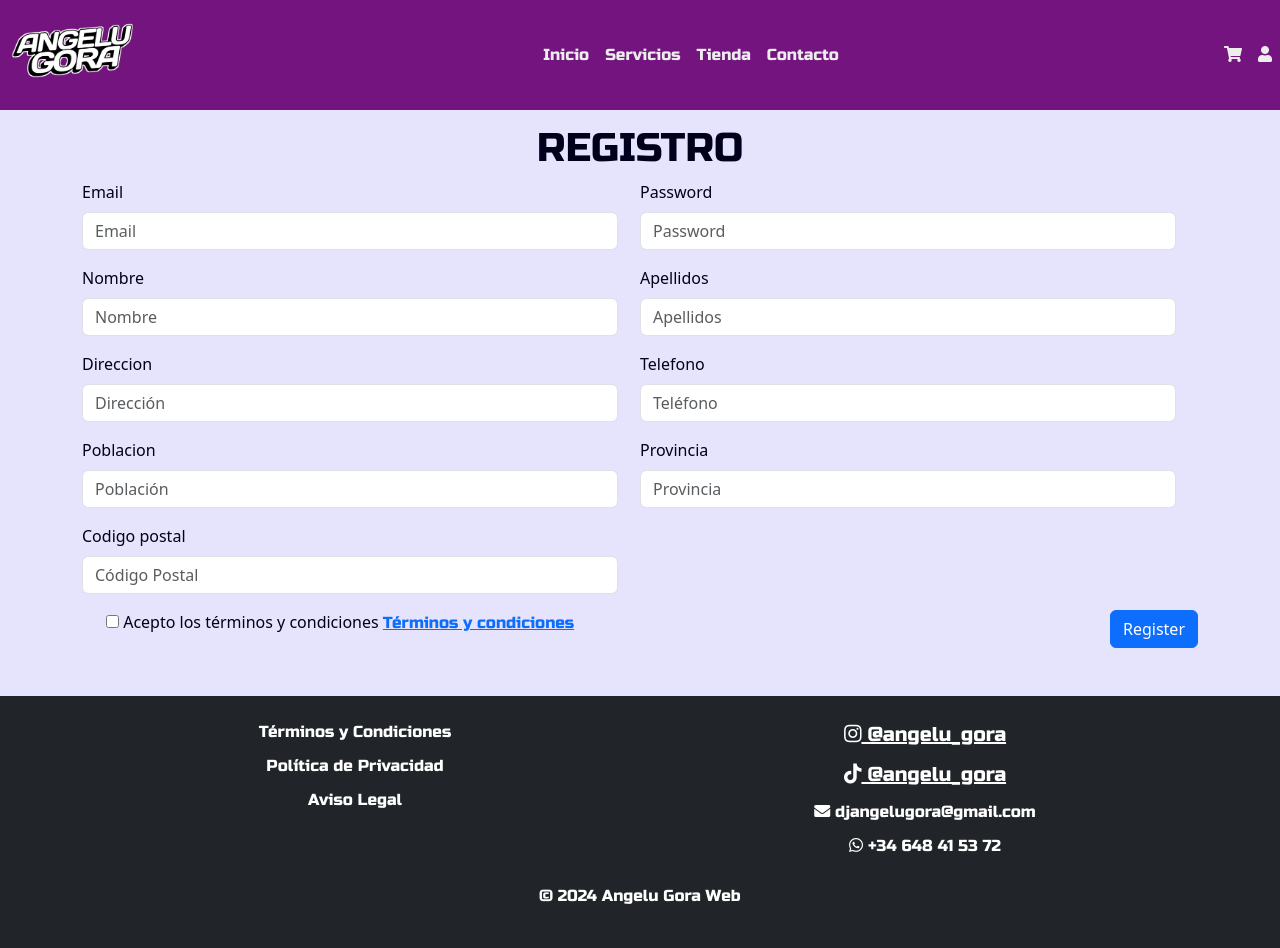
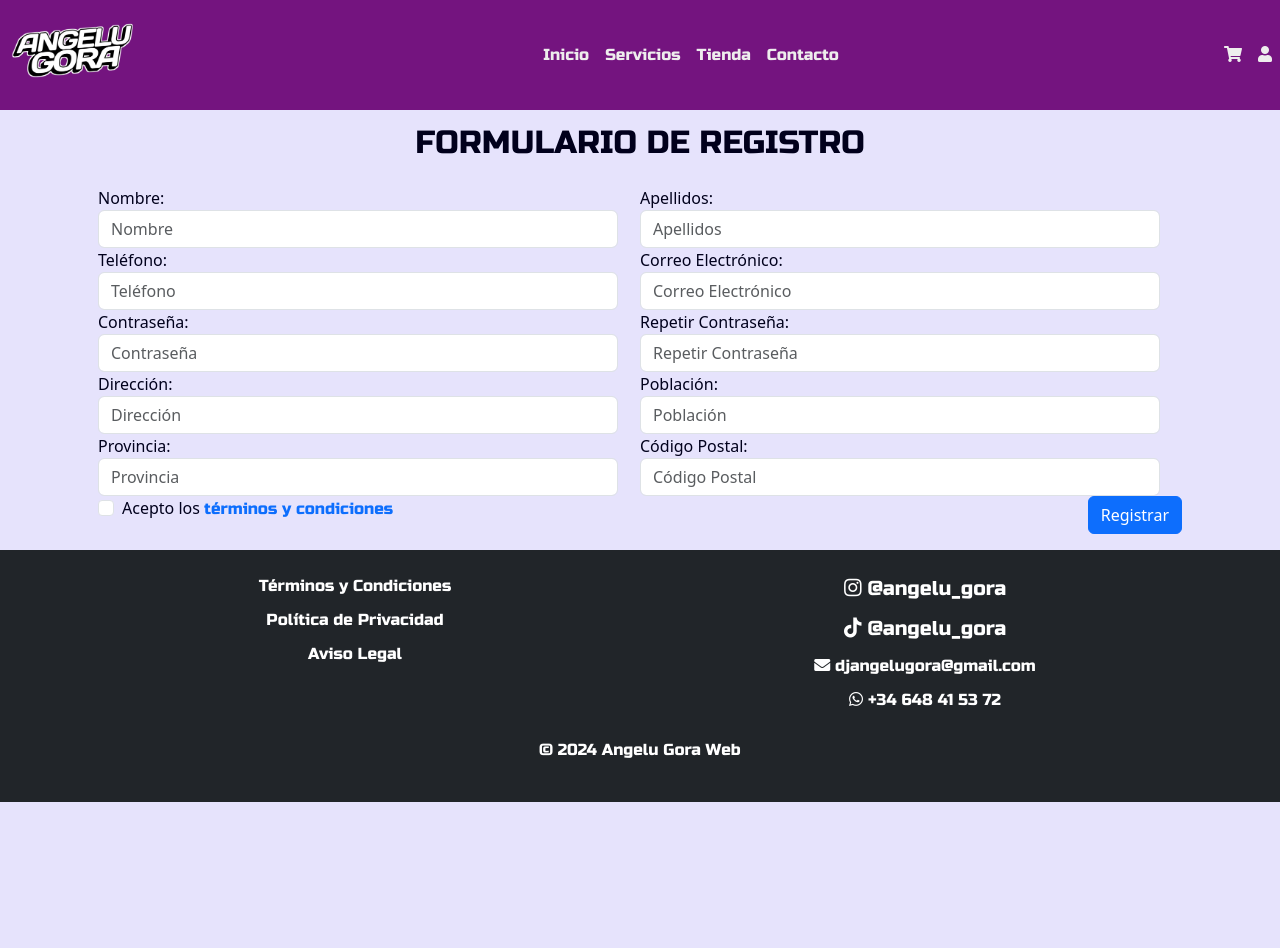
Before and after one commit to AngeluGora/repositorioGomez, a Symfony app: template angelugoraweb/templates/registration/register.html.twig in a window 1280 px wide. After the commit the page ends 802 px from the top, so only its background shows below. Run offline with Twig, Linux system fonts and the light colour scheme; the template is opened without the code that fills it, so the values that code supplies are empty; form fields are guessed from the names that the template uses; some libraries are stand-ins or nearby versions.

Commit message:
Login y registro con validacion

```diff
--- a/angelugoraweb/config/routes.yaml
+++ b/angelugoraweb/config/routes.yaml
@@ -63,3 +63,7 @@ app_irEditar:
 app_editar_perfil:
     path: /user/{id}/editar
     controller: App\Controller\PerfilController::editarPerfil
+
+app_irARegister:
+    path: /irARegister
+    controller: App\Controller\RegistrationController::irARegister
--- a/angelugoraweb/public/estilos/principal.css
+++ b/angelugoraweb/public/estilos/principal.css
@@ -82,6 +82,9 @@ header .navbar .nav-link:hover {
     .navbar-logo {
         max-width: 150px;
     }
+}
+a {
+    text-decoration: none !important;
 }
 
 main {
--- a/angelugoraweb/templates/registration/register.html.twig
+++ b/angelugoraweb/templates/registration/register.html.twig
@@ -1,61 +1,80 @@
 {% extends 'base.html.twig' %}
 
-{% block title %}Register{% endblock %}
+{% block title %}Registro{% endblock %}
 
 {% block main %}
+<div class="container">
+    <h2 class="text-center mb-4">FORMULARIO DE REGISTRO</h2>
+    <div class="form-container m-3">
+        {% if error %}
+            <div class="alert alert-danger">
+                {{ error }}
+            </div>
+        {% endif %}
 
-<div class="container">
-    <h1 class="text-center">REGISTRO</h1>
+        <form action="{{ path('app_register') }}" method="POST">
+            <div class="flex-container">
 
-    {% if form_errors(registrationForm) is not empty %}
-        <div class="alert alert-danger" role="alert">
-            {{ form_errors(registrationForm) }}
-        </div>
-    {% endif %}
+                <div class="form-group">
+                    <label for="nombre">Nombre:</label>
+                    <input type="text" class="form-control" id="nombre" name="nombre" placeholder="Nombre" required>
+                </div>
 
-    <div class="custom-form-flex-container mb-5">
-        {{ form_start(registrationForm, {'attr': {'class': 'custom-form'}}) }}
-            <div class="flex-container">
                 <div class="form-group">
-                    {{ form_row(registrationForm.email, {'attr': {'class': 'form-control', 'placeholder': 'Email'}}) }}
+                    <label for="apellidos">Apellidos:</label>
+                    <input type="text" class="form-control" id="apellidos" name="apellidos" placeholder="Apellidos" required>
                 </div>
+
                 <div class="form-group">
-                    {{ form_row(registrationForm.plainPassword, {'label': 'Password', 'attr': {'class': 'form-control', 'placeholder': 'Password'}}) }}
+                    <label for="telefono">Teléfono:</label>
+                    <input type="tel" class="form-control" id="telefono" name="telefono" placeholder="Teléfono" required>
                 </div>
+
                 <div class="form-group">
-                    {{ form_row(registrationForm.nombre, {'attr': {'class': 'form-control', 'placeholder': 'Nombre'}}) }}
+                    <label for="email">Correo Electrónico:</label>
+                    <input type="email" class="form-control" id="email" name="email" placeholder="Correo Electrónico" required>
                 </div>
+
                 <div class="form-group">
-                    {{ form_row(registrationForm.apellidos, {'attr': {'class': 'form-control', 'placeholder': 'Apellidos'}}) }}
+                    <label for="password">Contraseña:</label>
+                    <input type="password" class="form-control" id="password" name="password" placeholder="Contraseña" required>
                 </div>
+
                 <div class="form-group">
-                    {{ form_row(registrationForm.direccion, {'attr': {'class': 'form-control', 'placeholder': 'Dirección'}}) }}
+                    <label for="confirm_password">Repetir Contraseña:</label>
+                    <input type="password" class="form-control" id="confirm_password" name="confirm_password" placeholder="Repetir Contraseña" required>
                 </div>
+
                 <div class="form-group">
-                    {{ form_row(registrationForm.telefono, {'attr': {'class': 'form-control', 'placeholder': 'Teléfono'}}) }}
+                    <label for="direccion">Dirección:</label>
+                    <input type="text" class="form-control" id="direccion" name="direccion" placeholder="Dirección" required>
                 </div>
+
                 <div class="form-group">
-                    {{ form_row(registrationForm.poblacion, {'attr': {'class': 'form-control', 'placeholder': 'Población'}}) }}
+                    <label for="poblacion">Población:</label>
+                    <input type="text" class="form-control" id="poblacion" name="poblacion" placeholder="Población" required>
                 </div>
+
                 <div class="form-group">
-                    {{ form_row(registrationForm.provincia, {'attr': {'class': 'form-control', 'placeholder': 'Provincia'}}) }}
+                    <label for="provincia">Provincia:</label>
+                    <input type="text" class="form-control" id="provincia" name="provincia" placeholder="Provincia" required>
                 </div>
+
                 <div class="form-group">
-                    {{ form_row(registrationForm.codigoPostal, {'attr': {'class': 'form-control', 'placeholder': 'Código Postal'}}) }}
+                    <label for="codigo_postal">Código Postal:</label>
+                    <input type="text" class="form-control" id="codigo_postal" name="codigo_postal" placeholder="Código Postal" required>
                 </div>
-                <div></div>
-                <div class="form-check">
-                    {{ form_widget(registrationForm.agreeTerms, {'attr': {'class': 'form-check-input'}}) }}
-                    <label class="form-check-label" for="{{ registrationForm.agreeTerms.vars.id }}">
-                        Acepto los términos y condiciones
-                        <a href="{{ path('app_terminos') }}">Términos y condiciones</a>
+
+                <div class="form-group form-check">
+                    <input type="checkbox" class="form-check-input" id="agree_terms" name="agree_terms" required>
+                    <label class="form-check-label" for="agree_terms">
+                        Acepto los <a href="{{ path('app_terminos') }}" target="_blank">términos y condiciones</a>
                     </label>
                 </div>
-                <button type="submit" class="btn btn-primary btn-block">Register</button>
+
+                <button type="submit" class="btn btn-primary btn-block">Registrar</button>
             </div>
-        {{ form_end(registrationForm) }}
+        </form>
     </div>
 </div>
-
-
 {% endblock %}
--- a/angelugoraweb/templates/security/login.html.twig
+++ b/angelugoraweb/templates/security/login.html.twig
@@ -37,9 +37,9 @@
 						Sign in
 					</button>
 				</form>
-				<div class="mt-3">
-					<p>¿No tienes una cuenta?
-						<a href="{{ path('app_register') }}">Regístrate aquí</a>.</p>
+				<div class="mt-3" >
+					<p id="textosGenerales2">¿No tienes una cuenta?
+						<a href="{{ path('app_irARegister') }}">Regístrate aquí</a>.</p>
 				</div>
 			</div>
 		</div>
```
Also changed, not shown: angelugoraweb/src/Controller/RegistrationController.php (+82 -24 lines), angelugoraweb/src/Form/RegistrationFormType.php (deleted, +0 -65 lines), angelugoraweb/src/Repository/UserRepository.php (+15 -0 lines), angelugoraweb/src/Controller/PerfilController.php (line endings or trailing spaces).
